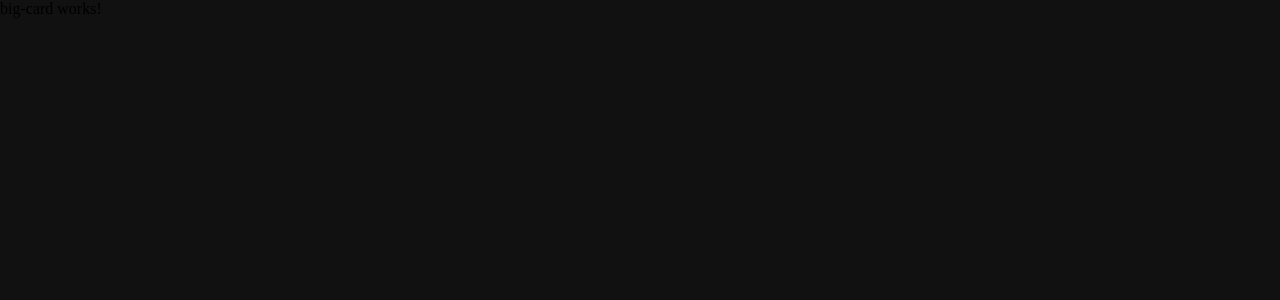
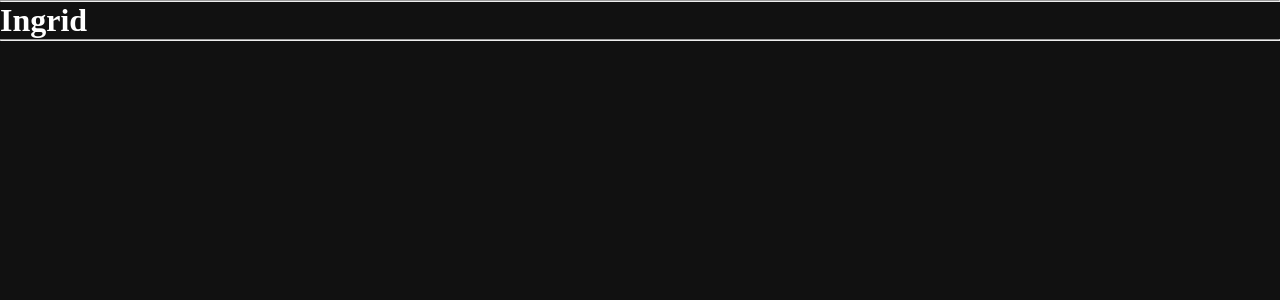
Before and after one commit to viannaingrid/angular-blog, an Angular app: page / in a window 1280 px wide. Shown: the top 300 px of the page. Built offline with nearby package versions, Linux system fonts and the light colour scheme.

Commit message:
:construction: config menu-title

```diff
--- a/src/app/app.component.html
+++ b/src/app/app.component.html
@@ -1,2 +1,2 @@
-<app-big-card></app-big-card>
+<app-menu-title></app-menu-title>
 <router-outlet></router-outlet>
--- a/src/app/components/menu-title/menu-title.component.html
+++ b/src/app/components/menu-title/menu-title.component.html
@@ -1 +1,5 @@
-<p>menu-title works!</p>
+<div class="container__menu-title">
+  <hr/>
+  <h1>Ingrid</h1>
+  <hr />
+</div>
--- a/src/app/components/menu-title/menu-title.component.scss
+++ b/src/app/components/menu-title/menu-title.component.scss
@@ -0,0 +1,7 @@
+.container__menu-title {
+  color: #ffff;
+
+  h1{
+
+  }
+}
```
